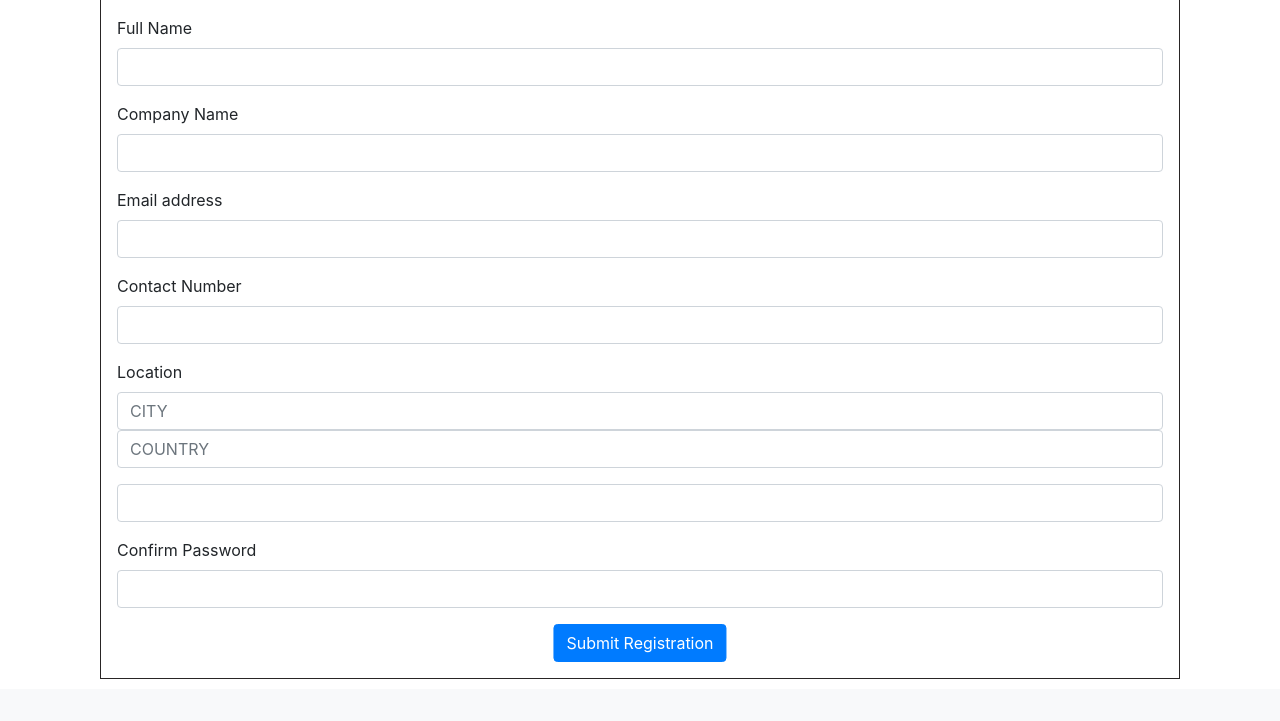
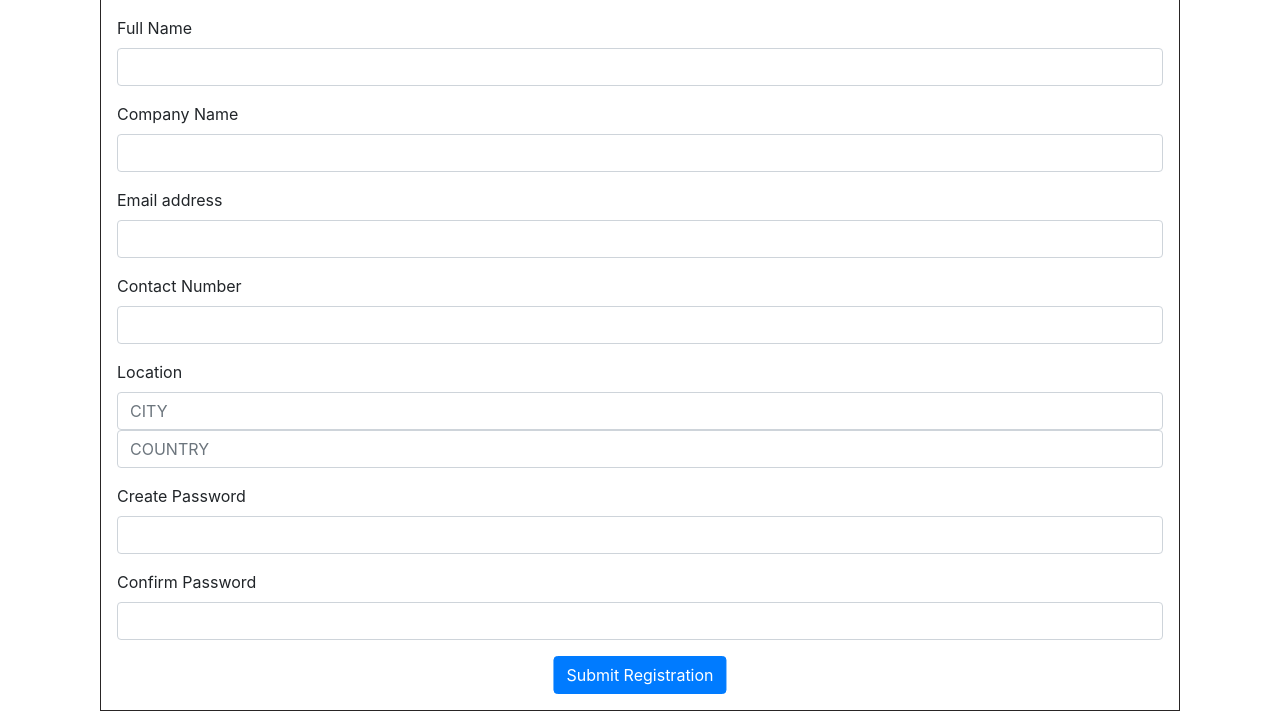
Before and after one commit to irasan/trustinsoda, a Flask app: page /employer_register in a window 1280 px wide. Shown: the part 147-868 px from the top of the page. Before the commit the page ends 826 px from the top, so only its background shows below. Run offline with Flask 2, Linux system fonts and the light colour scheme; some libraries are stand-ins or nearby versions.

Commit message:
Change some label names to match id and name

```diff
--- a/templates/employer_register.html
+++ b/templates/employer_register.html
@@ -37,7 +37,7 @@
       </div>
 
       <div class="form-group">
-        <label for="password1>Create Password</label>
+        <label for="password1">Create Password</label>
         <input type="password" class="form-control" id="password1" name="password1" required>
       </div>
 
```
